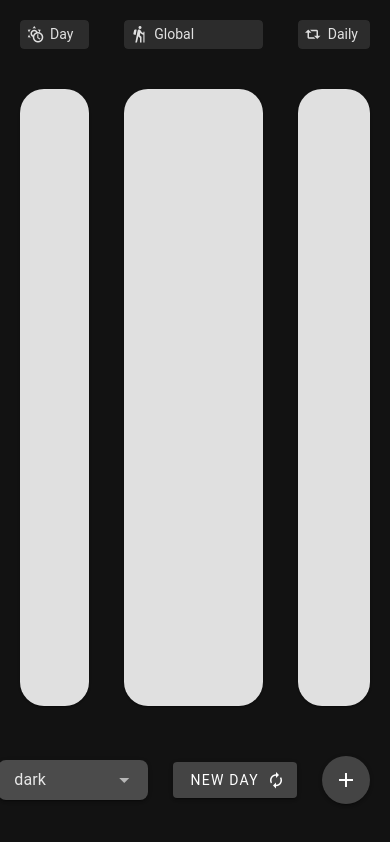
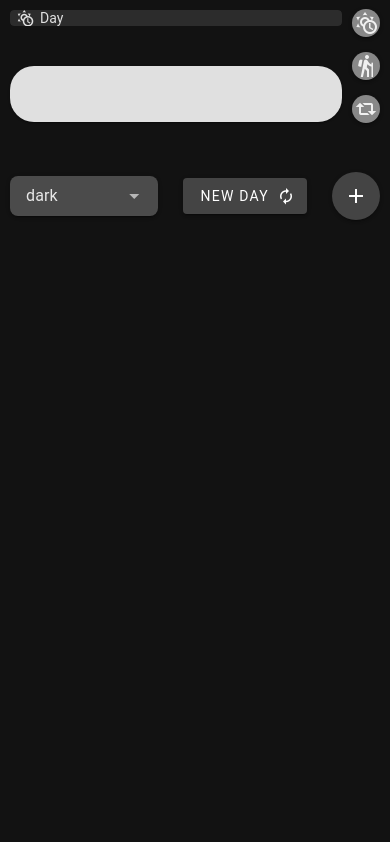
Before and after one commit to Virab-Maestro/CControl, a Vue app: page / in a window 390 px wide. Built offline with nearby package versions, Linux system fonts and the light colour scheme.

Commit message:
add: mobile version

```diff
--- a/src/App.vue
+++ b/src/App.vue
@@ -11,13 +11,19 @@ import GoalToolbar from "@/components/GoalToolbar.vue";
 </template>
 
 <style scoped>
-.wrapper{
+.wrapper {
   display: flex;
   gap: 50px;
   flex-direction: column;
   justify-content: stretch;
   height: 100vh;
-  padding: 20px 20px;
+  padding: 20px;
   background-color: rgb(var(--v-theme-background));
 }
+
+@media(max-width: 1280px) {
+  .wrapper {
+    padding: 10px;
+  }
+}
 </style>
--- a/src/components/GoalGroup.vue
+++ b/src/components/GoalGroup.vue
@@ -36,8 +36,11 @@ defineProps<{
   gap: 40px;
   flex: 1;
 }
-.goal-group__wrapper:nth-child(2) {
-  flex: 2;
+
+@media(min-width: 1280px) {
+  .goal-group__wrapper:nth-child(2) {
+    flex: 2;
+  }
 }
 
 </style>
--- a/src/components/GoalGroups.vue
+++ b/src/components/GoalGroups.vue
@@ -12,22 +12,44 @@ function filterGoals(goalType: GoalTypes):Goal[] | [] {
 }
 
 onMounted(() => {
+  if(window.innerWidth <= 1280) {
+    goalStore.actvGoalMob = "day";
+  }
   goalStore.goalList = JSON.parse(localStorage.getItem("goals")) || [];
 })
+
+function isActive(t) {
+  if(goalStore.actvGoalMob === t || goalStore.actvGoalMob === "any") {
+    return true;
+  }
+}
 </script>
 
 <template>
-  <div class="goal-groups">
-    <!-- why can't use enums as filterGoals argument? -->
-    <GoalGroup :goals="filterGoals('day')"><v-icon icon="mdi-sun-clock-outline" start /> Day</GoalGroup>
-    <GoalGroup :goals="filterGoals('global')"><v-icon icon="mdi-hiking" start /> Global</GoalGroup>
-    <GoalGroup :goals="filterGoals('daily')"><v-icon icon="mdi-repeat-variant" start /> Daily</GoalGroup>
+  <div class="goal-groups-wrapper">
+    <div class="goal-groups">
+      <!-- why can't use enums as filterGoals argument? -->
+      <GoalGroup v-show="isActive('day')" :goals="filterGoals('day')"><v-icon icon="mdi-sun-clock-outline" start /> Day</GoalGroup>
+      <GoalGroup v-show="isActive('global')" :goals="filterGoals('global')"><v-icon icon="mdi-hiking" start /> Global</GoalGroup>
+      <GoalGroup v-show="isActive('daily')" :goals="filterGoals('daily')"><v-icon icon="mdi-repeat-variant" start /> Daily</GoalGroup>
+    </div>
+
+    <div class="goal-groups__nav">
+      <v-btn density="compact" icon="mdi-sun-clock-outline" @click="goalStore.actvGoalMob='day'"/>
+      <v-btn density="compact" icon="mdi-hiking" @click="goalStore.actvGoalMob='global'"/>
+      <v-btn density="compact" icon="mdi-repeat-variant" @click="goalStore.actvGoalMob='daily'"/>
+    </div>
   </div>
 </template>
 
 <style scoped>
+.goal-groups-wrapper {
+  position: relative;
+  max-height: calc(100% - 118px);
+}
+
 .goal-groups {
-  max-height: calc(100% - 118px);
+  max-height: 100%;
   display: flex;
   justify-content: space-between;
   align-items: stretch;
@@ -35,4 +57,24 @@ onMounted(() => {
   flex: 1;
 }
 
+.goal-groups__nav {
+  display: none;
+  flex-direction: column;
+  align-items: center;
+  gap: 15px;
+  position: absolute;
+  top: 50%;
+  transform: translateY(-50%);
+  right: 0;
+}
+
+@media(max-width: 1280px) {
+  .goal-groups {
+    margin-right: 38px;
+  }
+
+  .goal-groups__nav {
+    display: flex;
+  }
+}
 </style>
--- a/src/components/GoalToolbar.vue
+++ b/src/components/GoalToolbar.vue
@@ -67,6 +67,7 @@ const onAddGoal = () => {
 
 <style>
 .goal-toolbar {
+  max-width: 100%;
   display: flex;
   align-items: center;
   gap: 25px;
--- a/src/stores/goalStore.ts
+++ b/src/stores/goalStore.ts
@@ -5,7 +5,8 @@ import { ref, watch } from "vue"
 import type { Goal } from "@/types";
 
 export const useGoalStore = defineStore("goal", () => {
-    const goalList = ref<Goal[] | []>([])
+    const goalList = ref<Goal[] | []>([]),
+        actvGoalMob = ref<string>("any")
 
     watch(goalList, () => {
         localStorage.setItem("goals", JSON.stringify(goalList.value))
@@ -30,6 +31,7 @@ export const useGoalStore = defineStore("goal", () => {
 
     return {
         goalList,
+        actvGoalMob,
         newDay,
         editGoal,
         rmGoal,
```
